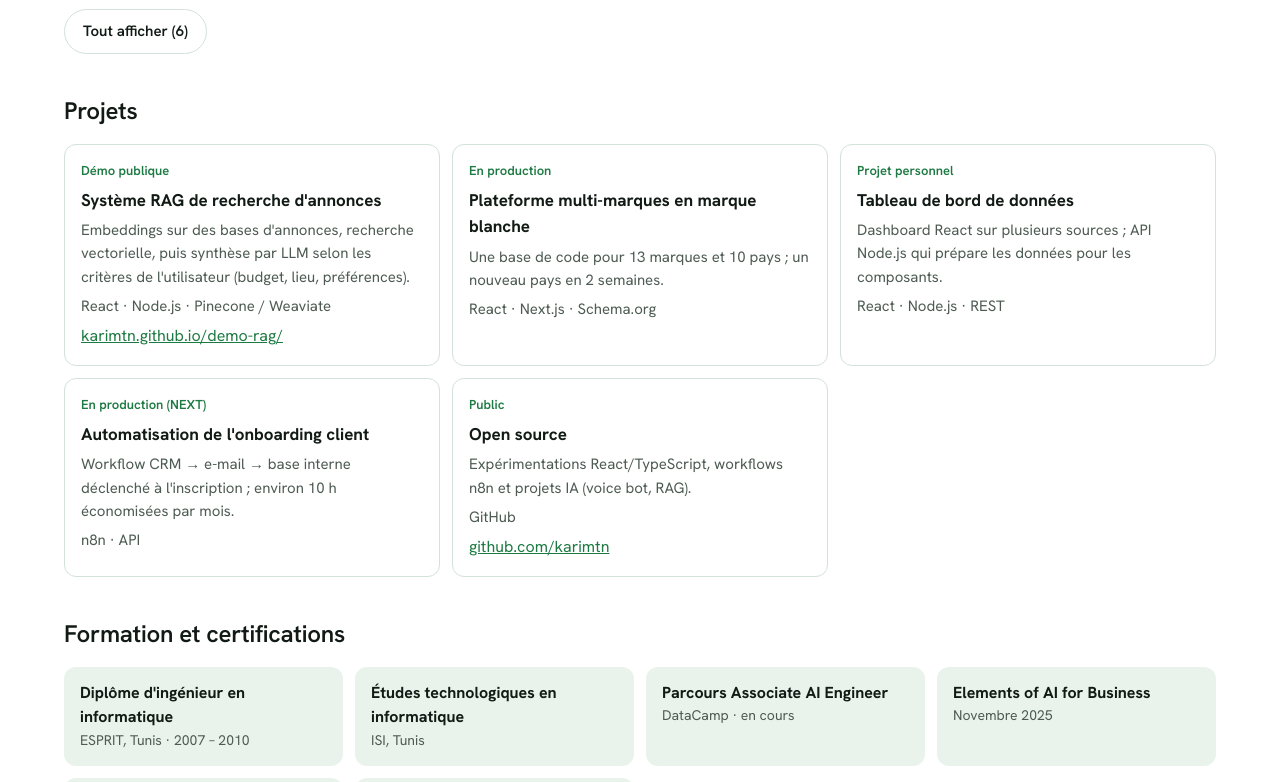
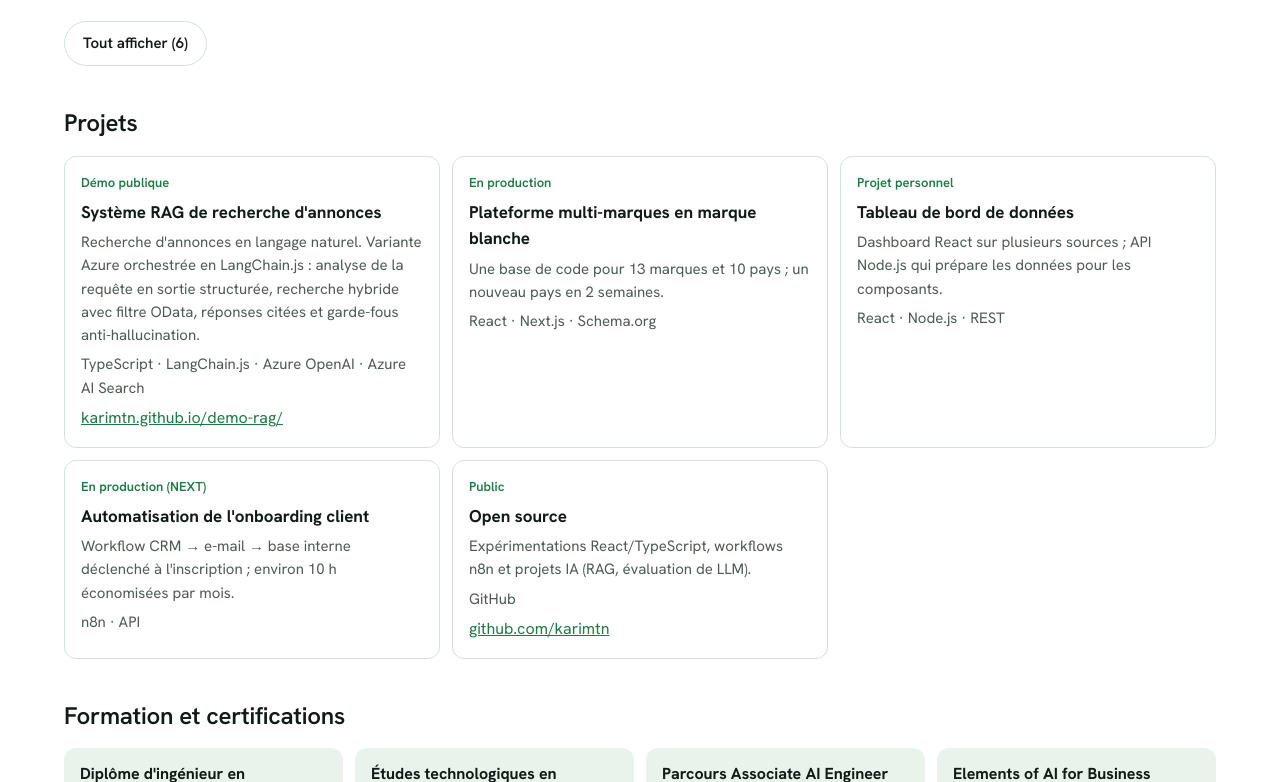
Before and after one commit to karimtn/cv, a plain HTML site: page index.html in a window 1280 px wide. Shown: the part 3093-3875 px from the top of the page. Drawn offline with Linux system fonts and the light colour scheme.

Commit message:
Profil IA : démo Azure + LangChain.js, évaluation LLM, agent vocal (projet client)
Co-Authored-By: Claude Opus 5.5 <noreply@anthropic.com>
Claude-Session: https://claude.ai/code/session_01SiwRTD8XwtJJ6WfZATqXAT

```diff
--- a/index.html
+++ b/index.html
@@ -243,13 +243,13 @@ front:{tags:['React','Next.js','Core Web Vitals','Accessibilité|Accessibility']
 const ORDER=['lead','ia','fullstack','back','front'];
 
 const SK={
-ai:{fr:'IA appliquée',en:'Applied AI',v:['API LLM (OpenAI)|LLM APIs (OpenAI)','RAG','Embeddings','Pinecone / Weaviate','Prompt engineering','Agents & outils (Claude, MCP)|Agents & tools (Claude, MCP)','A/B testing de fonctionnalités IA|A/B testing of AI features','n8n']},
+ai:{fr:'IA appliquée',en:'Applied AI',v:['API LLM (OpenAI)|LLM APIs (OpenAI)','RAG','Embeddings','LangChain.js','Azure OpenAI','Azure AI Search','Pinecone / Weaviate','Évaluation de LLM|LLM evaluation','Prompt engineering','Agents & outils (Claude, MCP)|Agents & tools (Claude, MCP)','A/B testing de fonctionnalités IA|A/B testing of AI features','n8n']},
 front:{fr:'Front-end',en:'Front-end',v:['React','Next.js','TypeScript','JavaScript ES6+','Zustand','Tailwind CSS','HTML5 / CSS3','React Native','Angular']},
 perf:{fr:'Performance, SEO et accessibilité',en:'Performance, SEO and accessibility',v:['Core Web Vitals','Lighthouse','Optimisation des re-rendus React|React re-render optimisation','Schema.org','robots.txt dynamique|Dynamic robots.txt','Accessibilité WCAG|WCAG accessibility']},
 back:{fr:'Back-end',en:'Back-end',v:['Node.js','TypeScript','API REST|REST APIs','GraphQL','Serverless (AWS Lambda)','WebSockets','Symfony / PHP']},
 events:{fr:'Event-driven et messaging',en:'Event-driven and messaging',v:['AWS SNS (pub/sub, fan-out)','Consommateurs Lambda|Lambda consumers','Découplage par événements|Event-based decoupling','Temps réel Node.js|Real-time Node.js']},
 data:{fr:'Bases de données',en:'Databases',v:['PostgreSQL','MySQL','MongoDB','Redis','DynamoDB','Bases vectorielles|Vector databases']},
-cloud:{fr:'Cloud et DevOps',en:'Cloud and DevOps',v:['AWS (Lambda, SNS)','Optimisation des coûts|Cost optimisation','Docker','GitHub Actions','GitLab CI','Git']},
+cloud:{fr:'Cloud et DevOps',en:'Cloud and DevOps',v:['AWS (Lambda, SNS)','Azure (OpenAI, AI Search)','Optimisation des coûts|Cost optimisation','Docker','GitHub Actions','GitLab CI','Git']},
 quality:{fr:'Qualité',en:'Quality',v:['Playwright (E2E)','Jest','Cypress','Tests A/B|A/B tests','Revue de code|Code review','TDD']},
 lead:{fr:'Leadership et méthodes',en:'Leadership and methods',v:['Encadrement de 4 développeurs|Led 4 developers','Choix techniques|Technical decisions','Découpage des besoins métier|Breaking down business needs','Revue de code|Code review','Accompagnement des développeurs|Developer coaching','Mise en place CI/CD|CI/CD rollout','Agile / Scrum','Documentation technique|Technical documentation']}};
 
@@ -291,12 +291,14 @@ const J=[
  teams:[{b:[['','Développement sur une plateforme collaborative en Java.','Development on a Java collaboration platform.']]}]}];
 
 const P=[
-['','RAG','Système RAG de recherche d\'annonces','RAG ad-search system','Embeddings sur des bases d\'annonces, recherche vectorielle, puis synthèse par LLM selon les critères de l\'utilisateur (budget, lieu, préférences).','Embeddings over ad databases, vector search, then LLM synthesis by user criteria (budget, location, preferences).','React · Node.js · Pinecone / Weaviate','Démo publique|Public demo','https://karimtn.github.io/demo-rag/'],
+['','RAG','Système RAG de recherche d\'annonces','RAG ad-search system','Recherche d\'annonces en langage naturel. Variante Azure orchestrée en LangChain.js : analyse de la requête en sortie structurée, recherche hybride avec filtre OData, réponses citées et garde-fous anti-hallucination.','Natural-language ad search. Azure variant orchestrated with LangChain.js: structured query analysis, hybrid search with OData filters, cited answers and anti-hallucination guardrails.','TypeScript · LangChain.js · Azure OpenAI · Azure AI Search','Démo publique|Public demo','https://karimtn.github.io/demo-rag/'],
+['ia','','Évaluation de la qualité des réponses LLM','LLM answer-quality evaluation','Jeu de test annoté avec cas pièges ; recall@k, MRR, nDCG ; détection automatique des hallucinations, des critères non respectés et des abstentions manquées ; juge LLM.','Annotated test set with trap cases; recall@k, MRR, nDCG; automatic detection of hallucinations, violated criteria and missed abstentions; LLM-as-judge.','TypeScript · LangChain.js · Azure OpenAI','Démo publique|Public demo','https://karimtn.github.io/demo-rag/eval.html'],
+['ia','','Agent vocal de prise de commande','Voice ordering agent','Prise de commande à la voix pour un client, avec gestion des hallucinations et auto-correction ; hébergé sur Raspberry Pi 5.','Voice order-taking for a client, with hallucination handling and self-correction; hosted on a Raspberry Pi 5.','Voice AI · LLM · Raspberry Pi 5','Projet client confidentiel|Confidential client project',''],
 ['fullstack back front','',  'Plateforme multi-marques en marque blanche','White-label multi-brand platform','Une base de code pour 13 marques et 10 pays ; un nouveau pays en 2 semaines.','One codebase for 13 brands and 10 countries; a new country in 2 weeks.','React · Next.js · Schema.org','En production|In production',''],
 ['fullstack back front','','Tableau de bord de données','Data dashboard','Dashboard React sur plusieurs sources ; API Node.js qui prépare les données pour les composants.','React dashboard over several sources; Node.js API that prepares data for the components.','React · Node.js · REST','Projet personnel|Personal project',''],
 ['ia back fullstack','','Automatisation de l\'onboarding client','Client onboarding automation','Workflow CRM → e-mail → base interne déclenché à l\'inscription ; environ 10 h économisées par mois.','CRM → email → internal database workflow on signup; about 10 hours saved per month.','n8n · API','En production (NEXT)|In production (NEXT)',''],
 ['ia','','Prototypes de vision par IA','AI vision prototypes','Analyse de maladies des plantes à partir de photos, lecture et diagnostic de jantes (OCR, rayures, fissures), extraction de données de captures de trading.','Plant-disease analysis from photos, wheel spec reading and damage check (OCR, scratches, cracks), data extraction from trading screenshots.','Vision · OCR · LLM','Prototypes|Prototypes',''],
-['','','Open source','Open source','Expérimentations React/TypeScript, workflows n8n et projets IA (voice bot, RAG).','React/TypeScript experiments, n8n workflows and AI projects (voice bot, RAG).','GitHub','Public','https://github.com/karimtn']];
+['','','Open source','Open source','Expérimentations React/TypeScript, workflows n8n et projets IA (RAG, évaluation de LLM).','React/TypeScript experiments, n8n workflows and AI projects (RAG, LLM evaluation).','GitHub','Public','https://github.com/karimtn']];
 
 const E=[
 ['Diplôme d\'ingénieur en informatique|Engineering degree in computer science','ESPRIT, Tunis · 2007 – 2010'],
```
Also changed, not shown: 2 other files.
